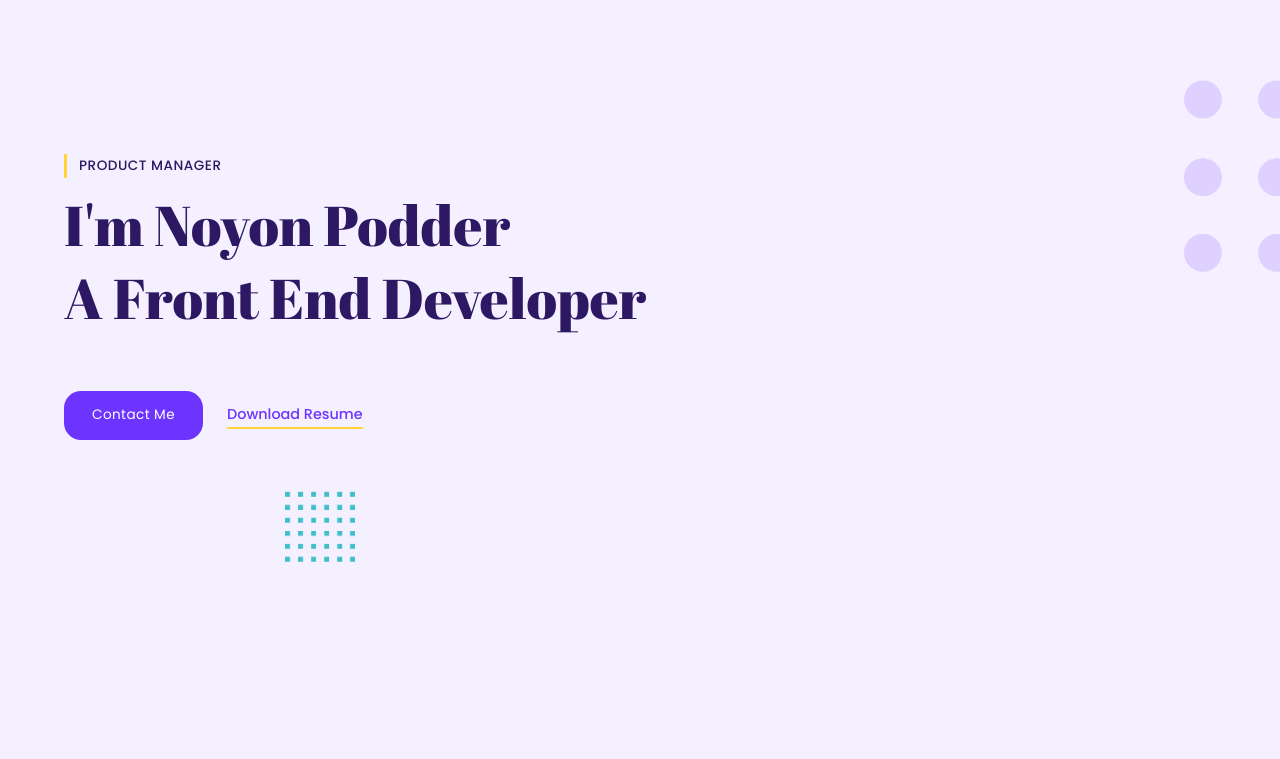
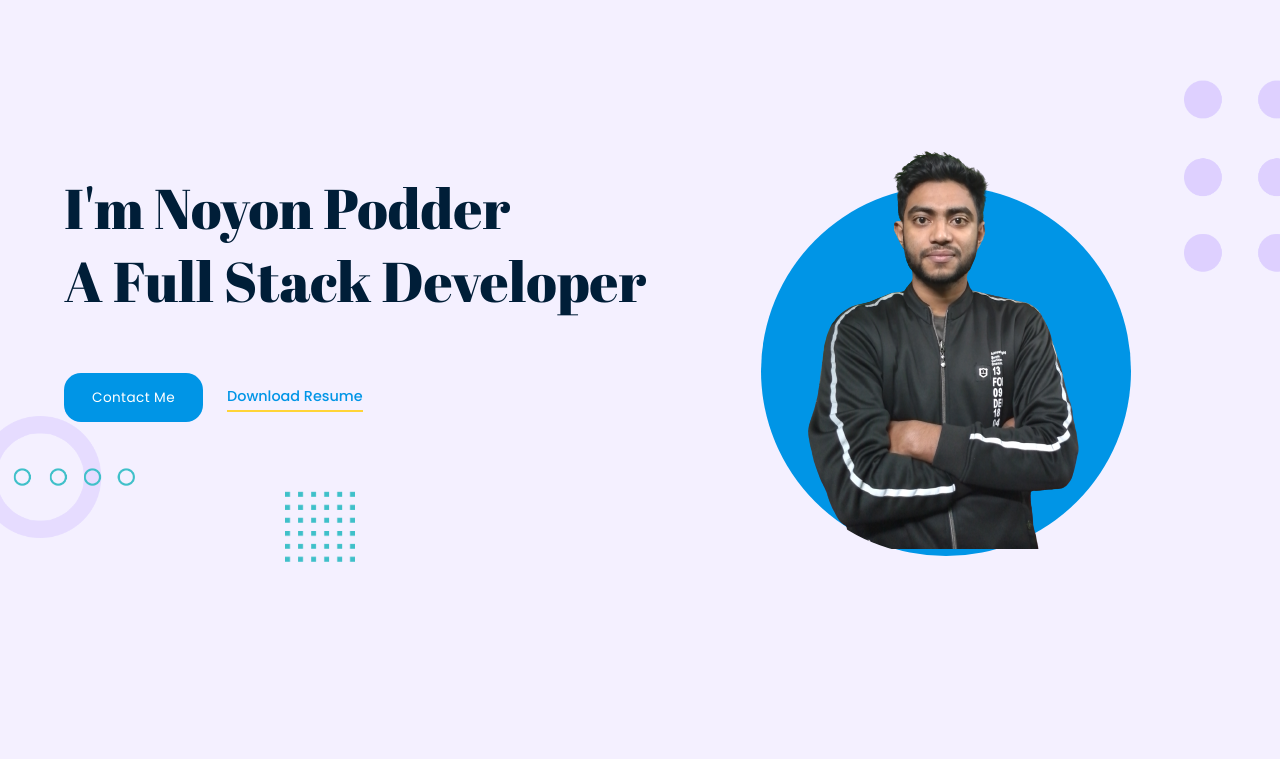
Before and after one commit to noyon-podder/portfoilo2.0, a plain HTML site: page index.html in a window 1280 px wide. Shown: the part 123-882 px from the top of the page. Drawn offline with nearby package versions, Linux system fonts and the light colour scheme.

Commit message:
banner image section modify this section

```diff
--- a/css/style.css
+++ b/css/style.css
@@ -8,8 +8,12 @@
 :root {
   --hue-1: 257;
   --hue-2: 47;
-  --main-color-1: hsl(var(--hue-1), 100%, 60%);
-  --main-color-dark-1: hsl(var(--hue-1), 69%, 50%);
+  --hue-5: 201;
+  --hue-6: 208;
+  /* --main-color-1: hsl(var(--hue-1), 100%, 60%); */
+  --main-color-1: hsl(var(--hue-5), 100%, 45%);
+  --main-color-dark-1: hsl(var(--hue-5), 100%, 40%);
+  /* --main-color-dark-1: hsl(var(--hue-1), 69%, 50%); */
   --main-color-2: hsl(var(--hue-2), 100%, 61%);
   --main-color-dark-2: hsl(var(--hue-2), 82%, 55%);
 
@@ -22,7 +26,8 @@ body {
   --bg-color-2: #fff;
   --bg-color-3: hsl(var(--hue-1), 100%, 98%);
   --bg-color-transparent: rgba(255, 255, 255, 0.6);
-  --heading-color: hsl(var(--hue-1), 61%, 24%);
+  --heading-color: hsl(var(--hue-6), 100%, 11%);
+  /* --heading-color: hsl(var(--hue-1), 61%, 24%); */
   --text-color: hsl(var(--hue-1), 17%, 63%);
 }
 body.dark {
@@ -85,7 +90,7 @@ body.stop-scrolling {
   overflow: hidden;
 }
 ::selection {
-  background-color: hsla(var(--hue-1), 100%, 60%, 0.9);
+  background-color: hsl(var(--hue-5), 100%, 45%, 0.9);
   color: #ffff;
 }
 a {
@@ -428,6 +433,33 @@ body.open .hamburger .bar:last-child {
   margin-right: 1.5rem;
 }
 
+.circular-img{
+  max-width: 360px;
+  margin: auto;
+  position: relative;
+  z-index: 1;
+}
+.circular-img-inner{
+  text-align: center;
+  border-radius: 0 0 100px 180px;
+  overflow: hidden;
+}
+.circular-img-circle{
+  height: 370px;
+  width: 370px;
+  border-radius: 50%;
+  position: absolute;
+  bottom: 0;
+  left: 0;
+  background-color: var(--main-color-1);
+}
+.circular-img img{
+  position: relative;
+  z-index: 1;
+  max-width: 100%;
+}
+
+
 /* .section-image {
   position: relative;
   width: 100%;
@@ -440,6 +472,8 @@ body.open .hamburger .bar:last-child {
   margin-top: -120px;
   border-radius: 0 0 80px 80px;
 } */
+
+
 .section-image .person {
   position: absolute;
   width: 95%;
--- a/index.html
+++ b/index.html
@@ -47,16 +47,12 @@
         <img src="images/square1.png" class="shape square" alt="" />
         <div class="container">
           <div class="section-info">
-            <h3 class="sub-heading">Product Manager</h3>
             <h1 class="heading">
               I'm Noyon Podder
               <br />
-              A Front End Developer
+              A Full Stack Developer
             </h1>
 
-            <!-- <p class="text">
-              I am a Freelancer Web Developer. Let's work together.
-            </p> -->
             <div class="cta">
               <a href="#contact" class="btn">Contact Me</a>
               <a
@@ -69,7 +65,17 @@
           </div>
           <div class="section-image">
             <!-- <img src="./images/person1.png" class="person" alt="Person" /> -->
-            <!-- <img src="./images/circle1.png" class="shape circle" alt="" /> -->
+
+            <div class="banner-img">
+              <div class="circular-img">
+                <div class="circular-img-inner">
+                  <div class="circular-img-circle"></div>
+                  <img src="./images/profile-pic.png" alt="banner img" />
+                </div>
+              </div>
+            </div>
+
+            <img src="./images/circle1.png" class="shape circle" alt="" />
             <img src="./images/dots.png" class="shape dots" alt="" />
           </div>
         </div>
```
Also changed, not shown: images/profile-pic.png (added).
